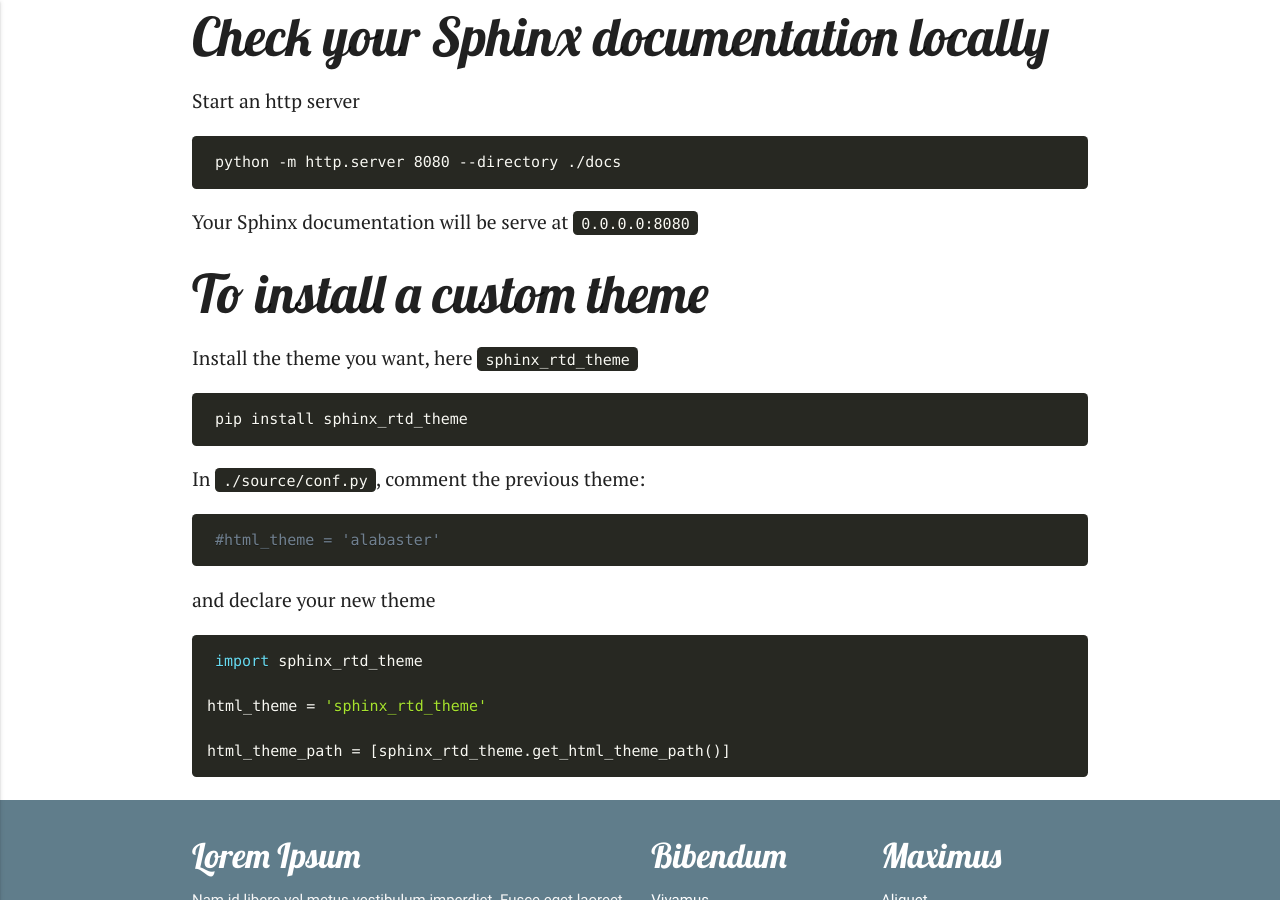
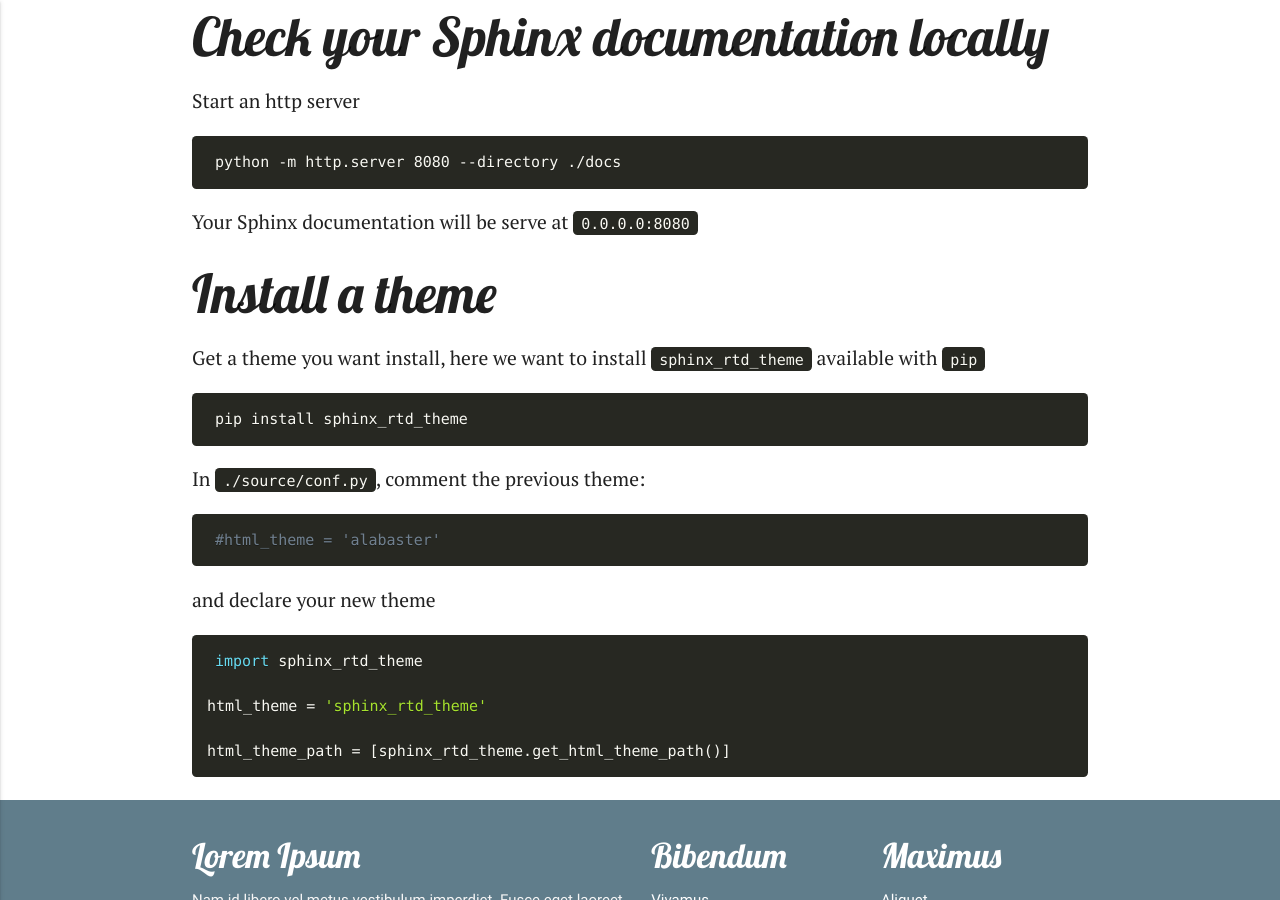
Before and after one commit to benjamin-berhault/benjamin-berhault.github.io, a Jekyll site: the page built from _posts/2020-04-07-setup-a-git-repository-to-serve-your-sphinx-documentation.md, in a window 1280 px wide and 900 px high, scrolled down 1970 px. Built offline with Jekyll 4.4.1, drawn with Linux system fonts in a browser that asks for light colours; comment, search, counter and statistics services are not loaded.

Commit message:
New post: Setup a GitHub repository to serve your Sphinx documentation

````diff
--- a/_posts/2020-04-07-setup-a-git-repository-to-serve-your-sphinx-documentation.md
+++ b/_posts/2020-04-07-setup-a-git-repository-to-serve-your-sphinx-documentation.md
@@ -73,8 +73,8 @@
 ```
 Your Sphinx documentation will be serve at `0.0.0.0:8080`
 
-## To install a custom theme
-Install the theme you want, here `sphinx_rtd_theme`
+## Install a theme
+Get a theme you want install, here we want to install `sphinx_rtd_theme` available with `pip`
 ```console
 pip install sphinx_rtd_theme
 ```
````
